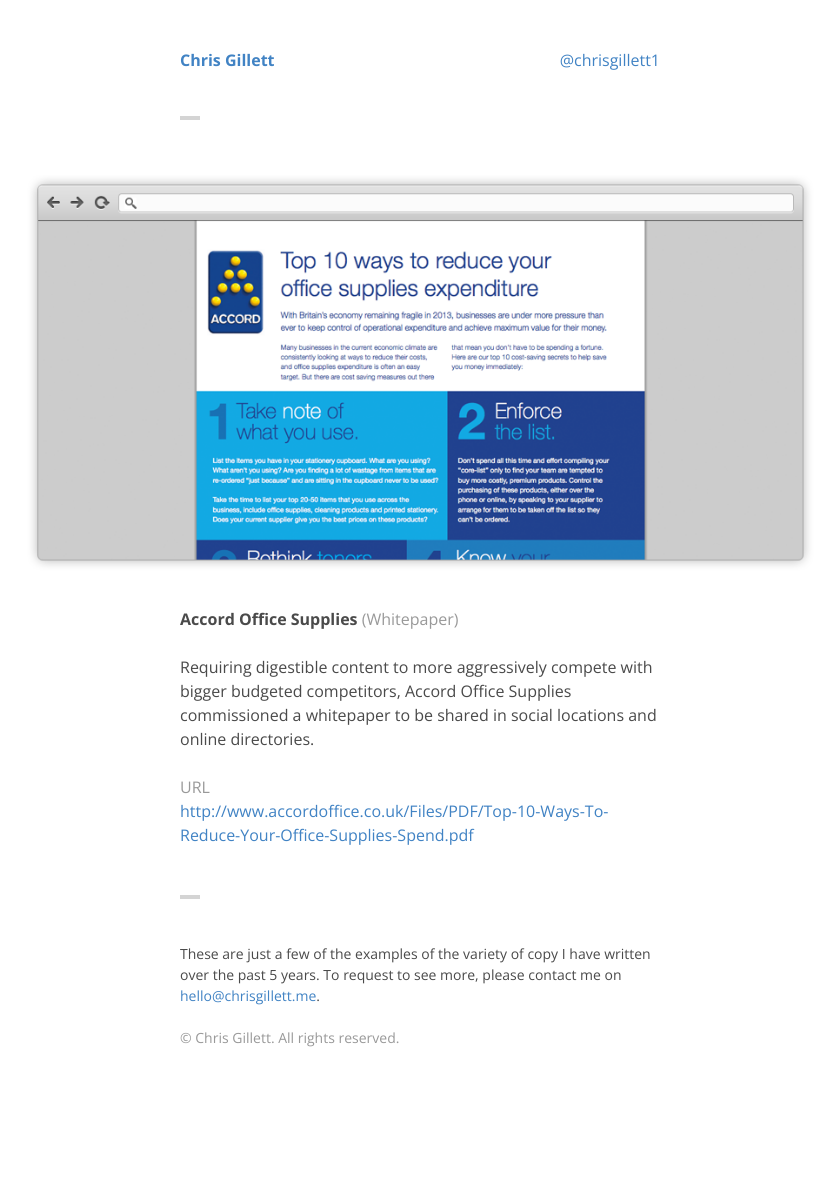
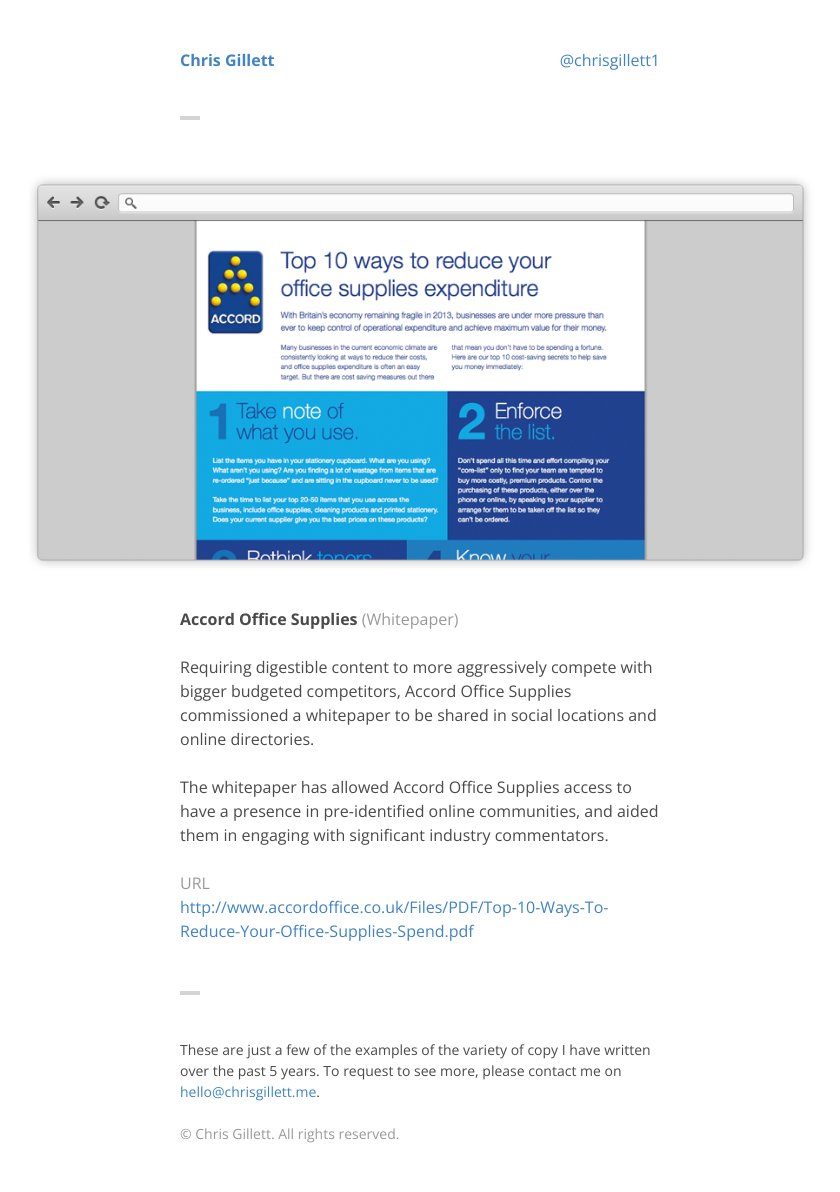
Before and after one commit to ChrisGillett/chrisgillett, a Jekyll site: the page built from _posts/2013-02-06-accord-office-supplies.md, in a window 1280 px wide. Shown: the whole page, without its empty margins (220-1060 px from the left). Built offline with Jekyll 4.4.1, drawn with Linux system fonts in a browser that asks for light colours; before the commit the page ends 1096 px from its top, so only the background shows below that.

Commit message:
Updated 2013-02-06-accord-office-supplies.md

```diff
--- a/_posts/2013-02-06-accord-office-supplies.md
+++ b/_posts/2013-02-06-accord-office-supplies.md
@@ -1,14 +1,14 @@
 ---
+published: true
 layout: post
 title: Accord Office Supplies
+image: "/img/accord-content.png"
+"external-url": "http://www.accordoffice.co.uk/Files/PDF/Top-10-Ways-To-Reduce-Your-Office-Supplies-Spend.pdf"
+category: "digital-content-pieces"
+type: Whitepaper
 
-image: /img/accord-content.png
-
-external-url: http://www.accordoffice.co.uk/Files/PDF/Top-10-Ways-To-Reduce-Your-Office-Supplies-Spend.pdf
-
-category: digital-content-pieces
-
-type: Whitepaper
 ---
 
 Requiring digestible content to more aggressively compete with bigger budgeted competitors, Accord Office Supplies commissioned a whitepaper to be shared in social locations and online directories.
+
+The whitepaper has allowed Accord Office Supplies access to have a presence in pre-identified online communities, and aided them in engaging with significant industry commentators.
```
